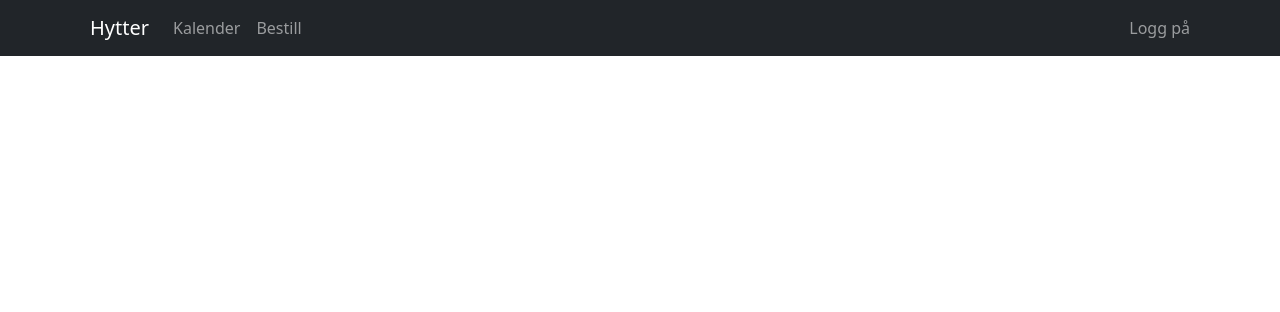
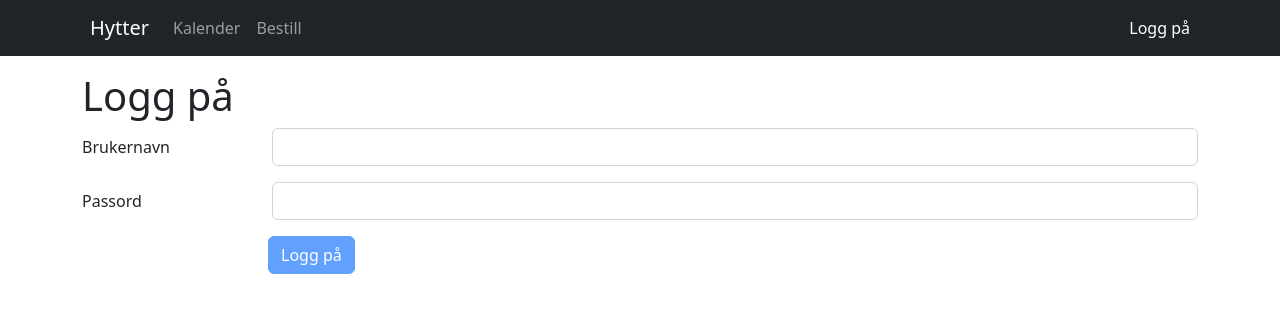
Before and after one commit to chrissearle/huts, a Vue app in the folder vue/: page /#/login in a window 1280 px wide. Shown: the top 312 px of the page. Built offline with nearby package versions, Linux system fonts and the light colour scheme.

Commit message:
Login/logout

```diff
--- a/vue/src/App.vue
+++ b/vue/src/App.vue
@@ -1,5 +1,31 @@
 <script setup lang="ts">
 import { RouterLink, RouterView } from 'vue-router'
+
+import { useAuth } from '@/stores/useAuth'
+import { useRouter } from 'vue-router'
+import { watch } from 'vue'
+
+const router = useRouter()
+const authStore = useAuth()
+
+const logout = () => {
+  authStore.reset()
+
+  router.push({
+    name: 'future'
+  })
+}
+
+watch(
+  () => authStore.roles,
+  async (newRoles, oldRoles) => {
+    if (newRoles.length === 0 && oldRoles.length > 0) {
+      router.push({
+        name: 'future'
+      })
+    }
+  }
+)
 </script>
 
 <template>
@@ -27,7 +53,32 @@ import { RouterLink, RouterView } from 'vue-router'
           </li>
         </ul>
 
-        <ul class="navbar-nav mb-2 mb-lg-0">
+        <ul v-if="authStore.isUser" class="navbar-nav mb-2 mb-lg-0">
+          <li class="nav-item dropdown">
+            <a
+              class="nav-link dropdown-toggle"
+              href="#"
+              id="adminDropdown"
+              role="button"
+              data-bs-toggle="dropdown"
+              aria-expanded="false"
+            >
+              <i class="bi bi-person px-2"></i>
+              {{ authStore.name }}
+            </a>
+            <ul class="dropdown-menu" aria-labelledby="userDropdown">
+              <!-- li>
+                <router-link to="/password" class="dropdown-item" active-class="active">
+                  Bytt passord
+                </router-link>
+              </li -->
+              <li>
+                <button type="button" class="dropdown-item" @click="logout">Logg ut</button>
+              </li>
+            </ul>
+          </li>
+        </ul>
+        <ul v-else class="navbar-nav mb-2 mb-lg-0">
           <li class="nav-item">
             <router-link to="/login" class="nav-link" active-class="active">Logg på</router-link>
           </li>
--- a/vue/src/router/index.ts
+++ b/vue/src/router/index.ts
@@ -1,6 +1,7 @@
 import { createRouter, createWebHashHistory } from 'vue-router'
 
 import CalendarView from '@/views/CalendarView.vue'
+import LoginForm from '@/views/LoginForm.vue'
 
 const router = createRouter({
   history: createWebHashHistory(),
@@ -9,8 +10,17 @@ const router = createRouter({
       path: '/',
       name: 'cal',
       component: CalendarView
+    },
+    {
+      path: '/login',
+      name: 'login',
+      props: true,
+      component: LoginForm
     }
-  ]
+  ],
+  scrollBehavior(_to, _from, _savedPosition) {
+    return { top: 0 }
+  }
 })
 
 export default router
--- /dev/null
+++ b/vue/src/views/LoginForm.vue
@@ -0,0 +1,82 @@
+<script setup lang="ts">
+import type LoginRequest from '@/types/Login'
+import { computed, ref, watch } from 'vue'
+import { useAuth } from '@/stores/useAuth'
+import { useRouter } from 'vue-router'
+
+const router = useRouter()
+
+const user = ref({
+  username: '',
+  password: ''
+} as LoginRequest)
+
+const authStore = useAuth()
+
+const loginEnabled = computed<boolean>(
+  () => user.value.username.length > 3 && user.value.password.length > 3
+)
+
+const submit = () => {
+  if (loginEnabled.value) {
+    authStore.login(user.value)
+    user.value.password = ''
+  }
+}
+
+watch(
+  () => authStore.roles,
+  async (newRoles) => {
+    if (newRoles.length > 0) {
+      authStore.$persist()
+      router.push({
+        name: 'cal'
+      })
+    }
+  }
+)
+
+const isLoggedIn = computed<boolean>(() => authStore.roles.length > 0)
+</script>
+
+<template>
+  <div class="container my-2" v-if="!isLoggedIn">
+    <h1>Logg på</h1>
+
+    <div v-if="authStore.error" class="alert alert-dismissible my-2 alert-danger" role="alert">
+      <h2>Pålogging feilet</h2>
+      <p>Vennligst prøv igjen</p>
+    </div>
+
+    <form class="form" @submit.prevent="submit">
+      <div class="row mb-3">
+        <label for="username" class="col-sm-2 col-form-label">Brukernavn</label>
+        <div class="col-sm-10">
+          <input name="username" id="username" class="form-control" v-model="user.username" />
+        </div>
+      </div>
+      <div class="row mb-3">
+        <label for="password" class="col-sm-2 col-form-label">Passord</label>
+        <div class="col-sm-10">
+          <input
+            name="password"
+            id="password"
+            type="password"
+            class="form-control"
+            v-model="user.password"
+          />
+        </div>
+      </div>
+      <button type="submit" class="btn btn-primary offset-sm-2" :disabled="!loginEnabled">
+        Logg på
+      </button>
+    </form>
+  </div>
+</template>
+
+<style scoped>
+div.alert {
+  margin-top: 20px !important;
+  margin-bottom: 20px !important;
+}
+</style>
```
